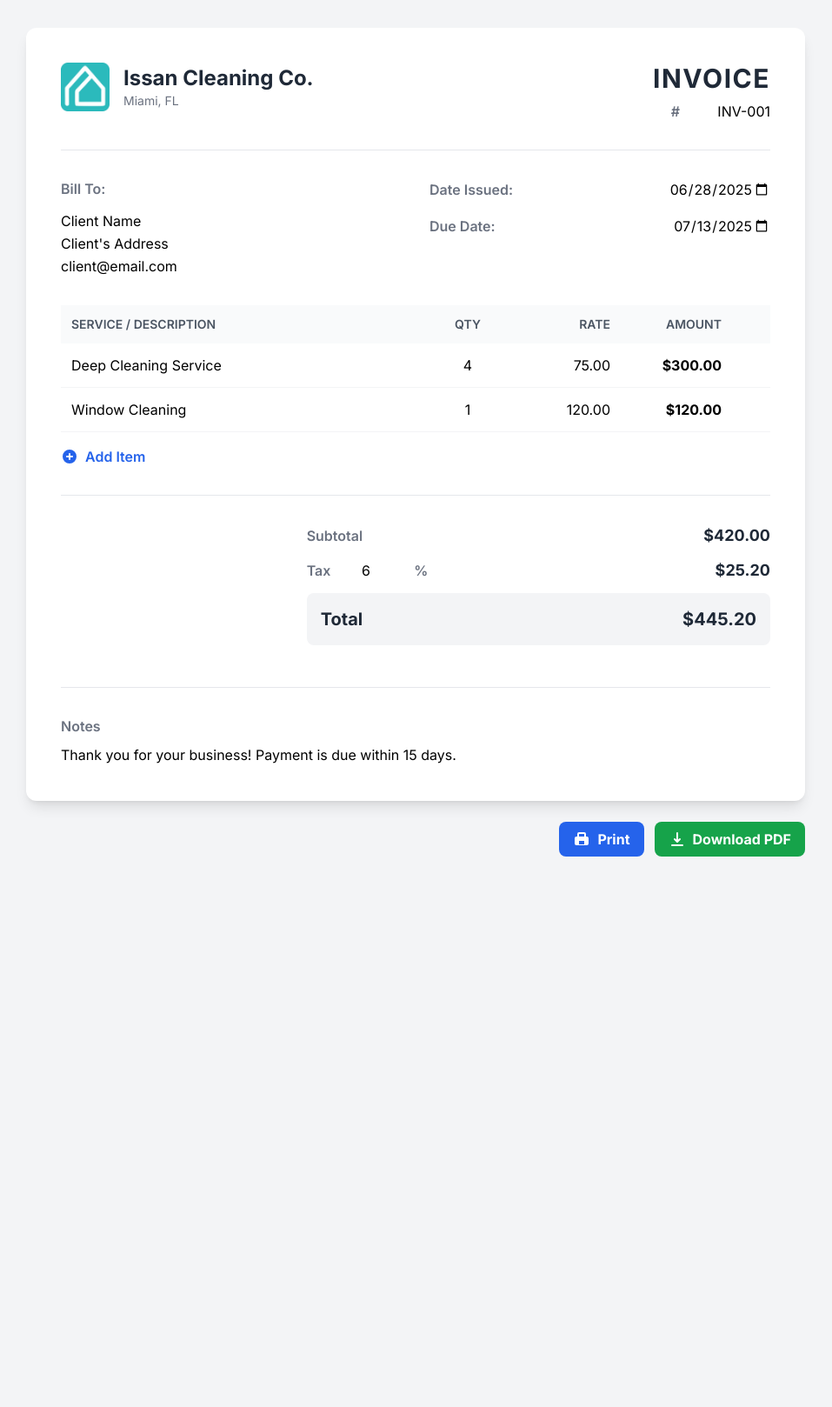
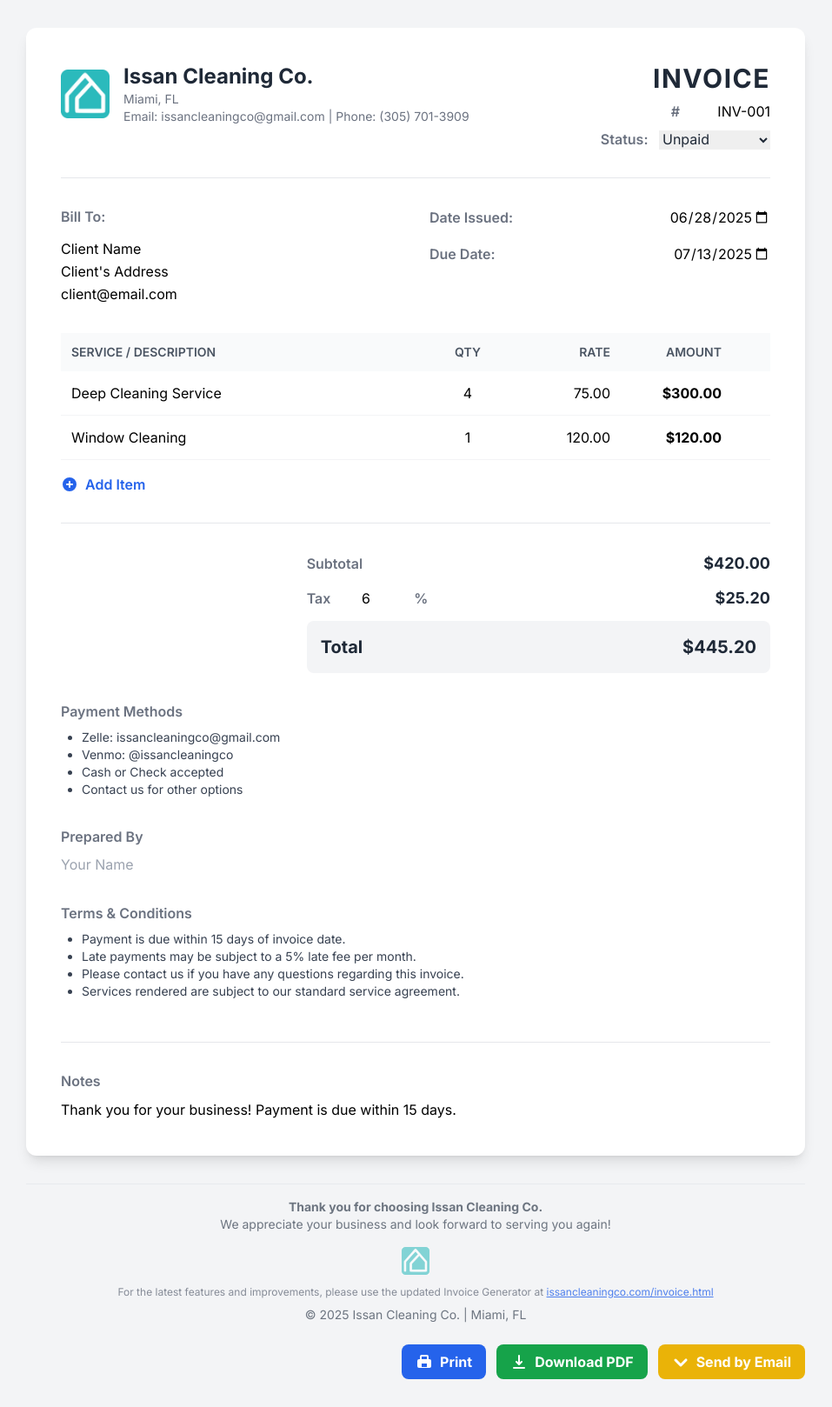
Before and after one commit to IssanCleaningCo/website2, a website: page invoice.html in a window 1280 px wide. Shown: the whole page at 87% size, without its empty margins (162-1119 px from the left). Before the commit the page ends 1017 px from the top, so only its background shows below. Drawn offline with nearby package versions, Linux system fonts and the light colour scheme.

Commit message:
updates to optimize template

```diff
--- a/invoice.html
+++ b/invoice.html
@@ -54,6 +54,10 @@
                     <!-- Updated Company Name and Address -->
                     <h1 class="text-2xl font-bold text-gray-800" contenteditable="true" id="companyName">Issan Cleaning Co.</h1>
                     <p class="text-sm text-gray-500" contenteditable="true" id="companyAddress">Miami, FL</p>
+                    <p class="text-sm text-gray-500">
+                        <span>Email: <a href="mailto:issancleaningco@gmail.com">issancleaningco@gmail.com</a></span> |
+                        <span>Phone: <a href="tel:+13057013909">(305) 701-3909</a></span>
+                    </p>
                 </div>
             </div>
             <div class="w-full sm:w-auto text-left sm:text-right">
@@ -61,6 +65,15 @@
                 <div class="flex items-center justify-start sm:justify-end mt-2">
                     <span class="text-gray-500 font-semibold mr-2">#</span>
                     <input type="text" id="invoiceNumber" class="invoice-input w-24 text-right" value="INV-001">
+                </div>
+                <!-- Invoice Status Dropdown -->
+                <div class="mt-2">
+                    <label for="invoiceStatus" class="text-gray-500 font-semibold mr-2">Status:</label>
+                    <select id="invoiceStatus" class="invoice-input w-32 text-gray-800">
+                        <option value="Unpaid">Unpaid</option>
+                        <option value="Paid">Paid</option>
+                        <option value="Overdue">Overdue</option>
+                    </select>
                 </div>
             </div>
         </header>
@@ -136,6 +149,34 @@
             </div>
         </section>
 
+        <!-- Payment Methods Section -->
+        <section class="mt-8">
+            <h4 class="font-semibold text-gray-500 mb-2">Payment Methods</h4>
+            <ul class="list-disc pl-6 text-gray-700 text-sm">
+                <li>Zelle: issancleaningco@gmail.com</li>
+                <li>Venmo: @issancleaningco</li>
+                <li>Cash or Check accepted</li>
+                <li>Contact us for other options</li>
+            </ul>
+        </section>
+
+        <!-- Prepared By Section -->
+        <section class="mt-8">
+            <h4 class="font-semibold text-gray-500 mb-2">Prepared By</h4>
+            <input type="text" id="preparedBy" class="invoice-input w-full max-w-xs" placeholder="Your Name">
+        </section>
+
+        <!-- Terms & Conditions Section -->
+        <section class="mt-8">
+            <h4 class="font-semibold text-gray-500 mb-2">Terms &amp; Conditions</h4>
+            <ul class="list-disc pl-6 text-gray-700 text-sm">
+                <li>Payment is due within 15 days of invoice date.</li>
+                <li>Late payments may be subject to a 5% late fee per month.</li>
+                <li>Please contact us if you have any questions regarding this invoice.</li>
+                <li>Services rendered are subject to our standard service agreement.</li>
+            </ul>
+        </section>
+
         <!-- Notes Section -->
         <footer class="mt-12 pt-8 border-t border-gray-200">
             <h4 class="font-semibold text-gray-500 mb-2">Notes</h4>
@@ -144,6 +185,25 @@
             </div>
         </footer>
 
+    </div>
+
+    <!-- Thank You / Branding Footer -->
+    <div class="max-w-4xl mx-auto mt-8 text-center text-gray-600 text-sm opacity-80">
+        <hr class="my-4">
+        <div>
+            <strong>Thank you for choosing Issan Cleaning Co.</strong><br>
+            We appreciate your business and look forward to serving you again!
+        </div>
+        <div class="mt-4 flex flex-col items-center gap-2">
+            <img src="dist/images/logo.png" alt="Issan Cleaning Co logo" class="mx-auto h-8 w-auto" style="opacity:0.7;">
+            <!-- QR Code removed -->
+            <div class="text-xs text-gray-500 mt-1">
+                For the latest features and improvements, please use the updated Invoice Generator at <a href="https://issancleaningco.com/invoice.html" class="underline text-blue-600">issancleaningco.com/invoice.html</a>
+            </div>
+        </div>
+        <div class="mt-2">
+            &copy; 2025 Issan Cleaning Co. | Miami, FL
+        </div>
     </div>
 
     <!-- Action Buttons -->
@@ -159,6 +219,12 @@
                 <path fill-rule="evenodd" d="M3 17a1 1 0 011-1h12a1 1 0 110 2H4a1 1 0 01-1-1zm3.293-7.707a1 1 0 011.414 0L9 10.586V3a1 1 0 112 0v7.586l1.293-1.293a1 1 0 111.414 1.414l-3 3a1 1 0 01-1.414 0l-3-3a1 1 0 010-1.414z" clip-rule="evenodd" />
             </svg>
             Download PDF
+        </button>
+        <button id="emailBtn" class="bg-yellow-500 text-white font-bold py-2 px-4 rounded-lg hover:bg-yellow-600 transition-colors flex items-center gap-2">
+            <svg xmlns="http://www.w3.org/2000/svg" class="h-5 w-5" viewBox="0 0 20 20" fill="currentColor">
+                <path d="M2.94 6.94a1.5 1.5 0 012.12 0L10 11.88l4.94-4.94a1.5 1.5 0 112.12 2.12l-6 6a1.5 1.5 0 01-2.12 0l-6-6a1.5 1.5 0 010-2.12z"/>
+            </svg>
+            Send by Email
         </button>
     </div>
 
@@ -209,6 +275,19 @@
                     row.remove();
                     updateTotals();
                 });
+
+                // Add input event listener to update totals when editing new row
+                row.addEventListener('input', (e) => {
+                    if (
+                        e.target.classList.contains('quantity') ||
+                        e.target.classList.contains('rate')
+                    ) {
+                        updateTotals();
+                    }
+                });
+
+                // Update totals after adding a new row
+                updateTotals();
             }
 
             addItemBtn.addEventListener('click', createItemRow);
@@ -287,6 +366,25 @@
                     console.error(err);
                 }
             });
+
+            // Send by Email Button
+            document.getElementById('emailBtn').addEventListener('click', function () {
+                // Get client email and invoice number
+                const clientInfo = document.getElementById('clientInfo').innerText || '';
+                const emailMatch = clientInfo.match(/[a-zA-Z0-9._%+-]+@[a-zA-Z0-9.-]+\.[a-zA-Z]{2,}/);
+                const clientEmail = emailMatch ? emailMatch[0] : '';
+                const invoiceNumber = document.getElementById('invoiceNumber').value || 'Invoice';
+
+                // Prepare subject and body
+                const subject = encodeURIComponent(`Your Invoice from Issan Cleaning Co. (${invoiceNumber})`);
+                const body = encodeURIComponent(
+                    `Hello,\n\nPlease find your invoice (${invoiceNumber}) from Issan Cleaning Co. attached or view it online.\n\nThank you for your business!\n\nIssan Cleaning Co.\nissancleaningco@gmail.com\n(305) 701-3909`
+                );
+
+                // Open mailto link
+                window.location.href = `mailto:${clientEmail}?subject=${subject}&body=${body}`;
+            });
+
             // Initialize with one item row
             createItemRow();
             // Add another for demonstration
@@ -312,3 +410,4 @@
 </body>
 </html>
 <!-- No code changes required. Serve your files using a local web server instead of opening them directly. -->
+<!-- No code changes required. Serve your files using a local web server instead of opening them directly. -->
```
